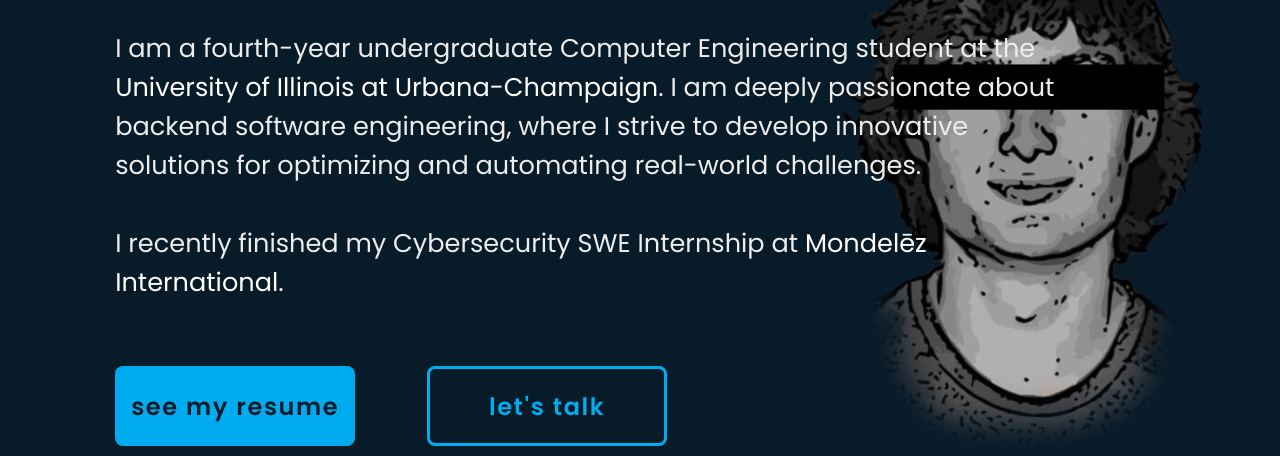
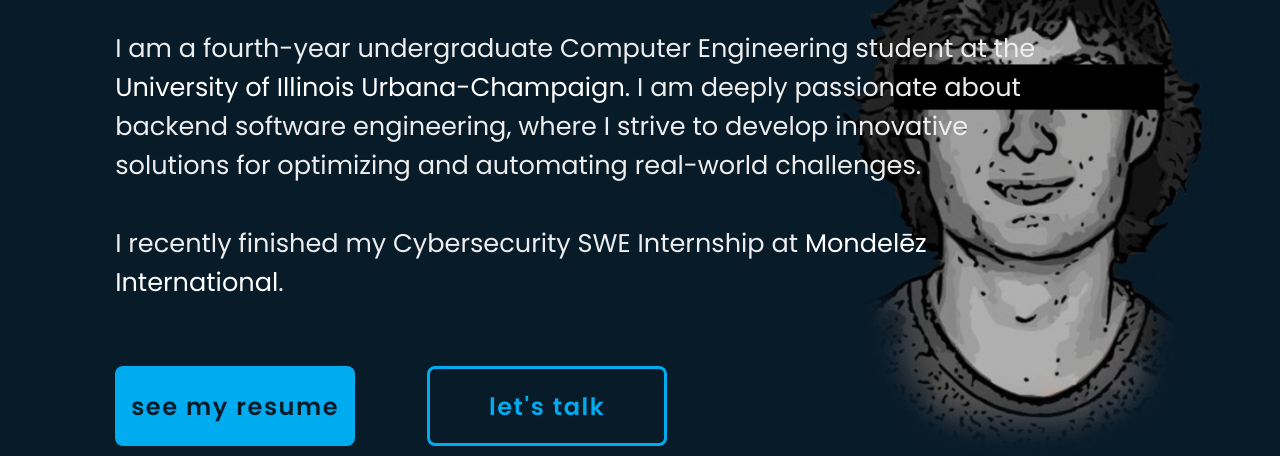
Before and after one commit to patrickptasznik/patrickptasznik.github.io, a plain HTML site: page index.html in a window 1280 px wide. Shown: the part 240-696 px from the top of the page. Drawn offline with nearby package versions, Linux system fonts and the light colour scheme.

Commit message:
edited uni text

```diff
--- a/index.html
+++ b/index.html
@@ -51,7 +51,7 @@
         <p>
           I am a fourth-year undergraduate Computer Engineering student at the
           <a href="https://grainger.illinois.edu/" target="_blank"
-            ><orange>University of Illinois at Urbana-Champaign</orange></a
+            ><orange>University of Illinois Urbana-Champaign</orange></a
           >. I am deeply passionate about backend software engineering, where I
           strive to develop innovative solutions for optimizing and automating
           real-world challenges.<br /><br />
```
